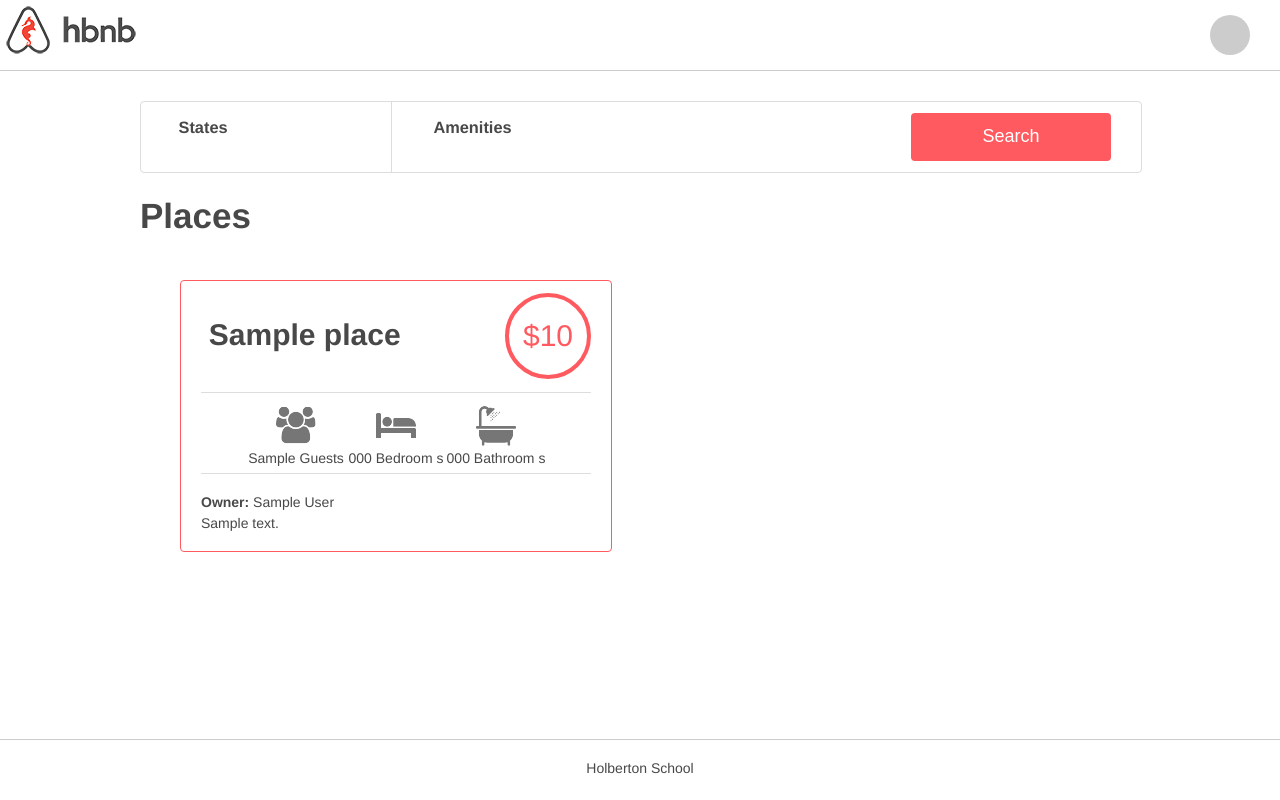
After one commit to jojothomas1515/AirBnB_clone_v4, a Flask app: template web_dynamic/templates/2-hbnb.html in a window 1280 px wide. The commit adds this page. Run offline with Flask 3, Linux system fonts and the light colour scheme; the template is opened without the code that fills it: most values are stand-ins (such as "Sample title", 1, 10 or a date in 2020); some libraries are stand-ins or nearby versions.

Commit message:
api status

```diff
--- a/api/v1/app.py
+++ b/api/v1/app.py
@@ -11,7 +11,7 @@ from flasgger.utils import swag_from
 app = Flask(__name__)
 app.config['JSONIFY_PRETTYPRINT_REGULAR'] = True
 app.register_blueprint(app_views)
-cors = CORS(app, resources={r"/*": {"origins": "0.0.0.0"}})
+cors = CORS(app, resources={r"/api/v1/*": {"origins": "*"}})
 
 
 @app.teardown_appcontext
--- /dev/null
+++ b/web_dynamic/static/scripts/2-hbnb.js
@@ -0,0 +1,54 @@
+$(document).ready(() => {
+    let amenities = [];
+    // sets the name of all previously ticked amenities
+    $(".amenities input[type='checkbox']").each(function () {
+        const ids = $(this).attr('data-id');
+        if (this.checked) {
+            amenities.push(ids);
+        } else {
+            if (amenities.includes(ids)) {
+                amenities = amenities.filter(val => val !== ids);
+            }
+        }
+        $('.amenities h4').text(amenities.map(item => {
+            return $(`[data-id=${item}]`).attr('data-name');
+        }).join(', '));
+    });
+    // Add or remove  amenities from h4 depending on if it's checked or not
+    $(".amenities input[type='checkbox']").bind('change', function (e) {
+        const ids = $(e.target).attr('data-id');
+        if (e.target.checked) {
+            amenities.push(ids);
+        } else {
+            if (amenities.includes(ids)) {
+                amenities = amenities.filter(val => val !== ids);
+            }
+        }
+        $('.amenities h4').text(amenities.map(item => {
+            return $(`[data-id=${item}]`).attr('data-name');
+        }).join(', '));
+    });
+
+
+    $.ajax({
+        url: "http://0.0.0.0:5001/api/v1/status/",
+        type: "GET",
+        success: (res, status) => {
+            if (res.status === 'OK') {
+                $("#api_status").addClass("available")
+            }
+        }
+    })
+
+    // fetch("http://0.0.0.0:5001/api/v1/status/",
+    //     {
+    //         method: 'GET',
+    //         headers: {
+    //             "Origin": window.origin,
+    //             "Refferer": window.document.baseURI,
+    //             'Content-Type': 'application/json',
+    //         },
+    //     }
+    // ).then(data => data.json()).then(stat => console.log(stat))
+
+});
--- a/web_dynamic/static/styles/3-header.css
+++ b/web_dynamic/static/styles/3-header.css
@@ -3,9 +3,28 @@ header {
     height: 70px;
     width: 100%;
     border-bottom: 1px solid #CCCCCC;
+    display: flex;
+    justify-content: space-between;
+    align-items: center;
 }
 header .logo {
     background: url("../images/logo.png") no-repeat;
     left: 20px;
     height: 100%;
+    width: 142px;
+    display:inline-block;;
 }
+
+#api_status {
+    position: relative;
+    right: 30px;
+    width: 40px;
+    height: 40px;
+    float: right;
+    border-radius: 50%;
+    background-color: #cccccc;
+}
+
+#api_status.available {
+    background-color: #ff545f;
+}
--- /dev/null
+++ b/web_dynamic/templates/2-hbnb.html
@@ -0,0 +1,85 @@
+<!DOCTYPE html>
+<html lang="en">
+<head>
+    <meta charset="UTF-8">
+    <link rel="stylesheet" type="text/css" href="../static/styles/4-common.css?{{ cache_id }}">
+    <link rel="stylesheet" type="text/css" href="../static/styles/3-header.css?{{ cache_id }}">
+    <link rel="stylesheet" type="text/css" href="../static/styles/3-footer.css?{{ cache_id }}">
+    <link rel="stylesheet" type="text/css" href="../static/styles/6-filters.css?{{ cache_id }}">
+    <link type="text/css" rel="stylesheet" href="../static/styles/8-places.css?{{ cache_id }}">
+{#    <script src="https://code.jquery.com/jquery-3.7.0.js"#}
+{#            integrity="sha256-JlqSTELeR4TLqP0OG9dxM7yDPqX1ox/HfgiSLBj8+kM=" crossorigin="anonymous"></script>#}
+        <script src="https://code.jquery.com/jquery-3.2.1.min.js"></script>
+    <script src="../static/scripts/2-hbnb.js?{{ cache_id }}"></script>
+    <link rel="icon" href="../static/images/icon.png"/>
+    <title>HBnB</title>
+</head>
+<body>
+<header>
+    <div class="logo"></div>
+    <div id="api_status"></div>
+</header>
+<div class="container">
+    <section class="filters">
+        <div class="locations">
+            <h3>States</h3>
+            <h4>&nbsp;</h4>
+            <div class="popover">
+                <ul>
+                    {% for state in states %}
+                        <li>
+                            <h2>{{ state[0].name }}:</h2>
+                            <ul>
+                                {% for city in state[1] %}
+                                    <li>{{ city.name }}</li>
+                                {% endfor %}
+                            </ul>
+                        </li>
+                    {% endfor %}
+                </ul>
+            </div>
+        </div>
+        <div class="amenities">
+            <h3>Amenities</h3>
+            <h4>&nbsp;</h4>
+            <div class="popover">
+                <ul>
+                    {% for amenity in amenities %}
+                        <li><input type="checkbox" data-id="{{ amenity.id }}" data-name="{{ amenity.name }}"> {{ amenity.name }}</li>
+                    {% endfor %}
+                </ul>
+            </div>
+        </div>
+        <button type="button">Search</button>
+    </section>
+    <div class="placesh1"><h1>Places</h1></div>
+    <section class="places">
+        <!-- <h1>Places</h1> -->
+        {% for place in places %}
+            <article>
+                <div class="title_box">
+                    <h2>{{ place.name }}</h2>
+                    <div class="price_by_night">${{ place.price_by_night }}</div>
+                </div>
+                <div class="information">
+                    <div class="max_guest">{{ place.max_guest }} Guest{% if place.max_guest != 1 %}s{% endif %}</div>
+                    <div class="number_rooms">{{ place.number_rooms }} Bedroom{% if place.number_rooms != 1 %}
+                        s{% endif %}</div>
+                    <div class="number_bathrooms">{{ place.number_bathrooms }} Bathroom
+                        {% if place.number_bathrooms != 1 %}s{% endif %}</div>
+                </div>
+                <div class="user">
+                    <b>Owner:</b> {{ place.user.first_name }} {{ place.user.last_name }}
+                </div>
+                <div class="description">
+                    {{ place.description | safe }}
+                </div>
+            </article>
+        {% endfor %}
+    </section>
+</div>
+<footer>
+    <p>Holberton School</p>
+</footer>
+</body>
+</html>
```
Also changed, not shown: web_dynamic/2-hbnb.py (added, +48 -0 lines), 1 other file.
